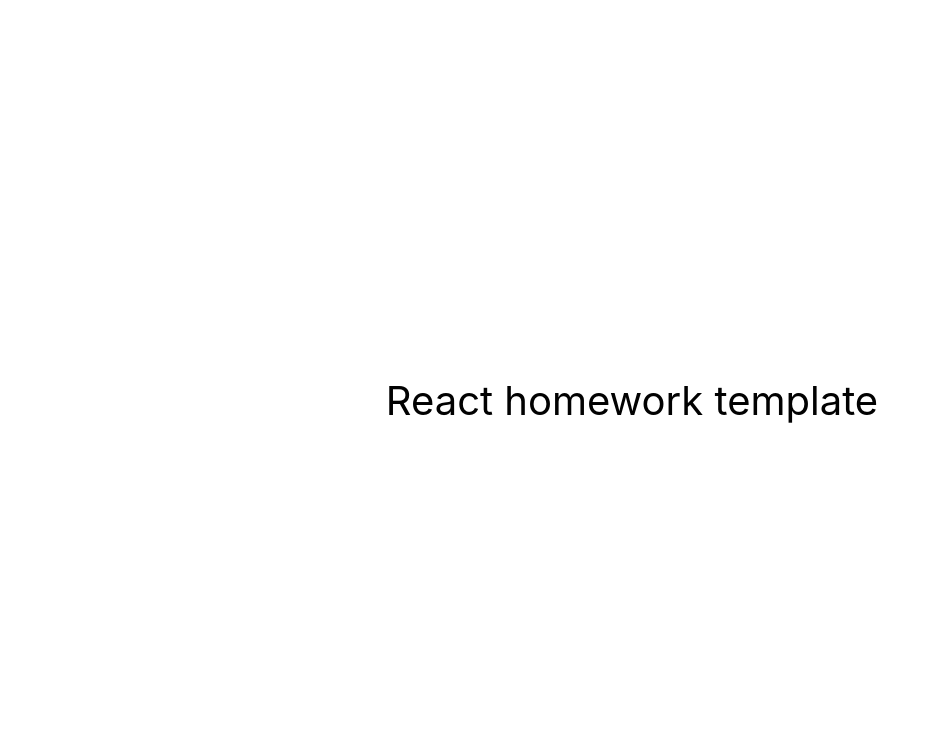
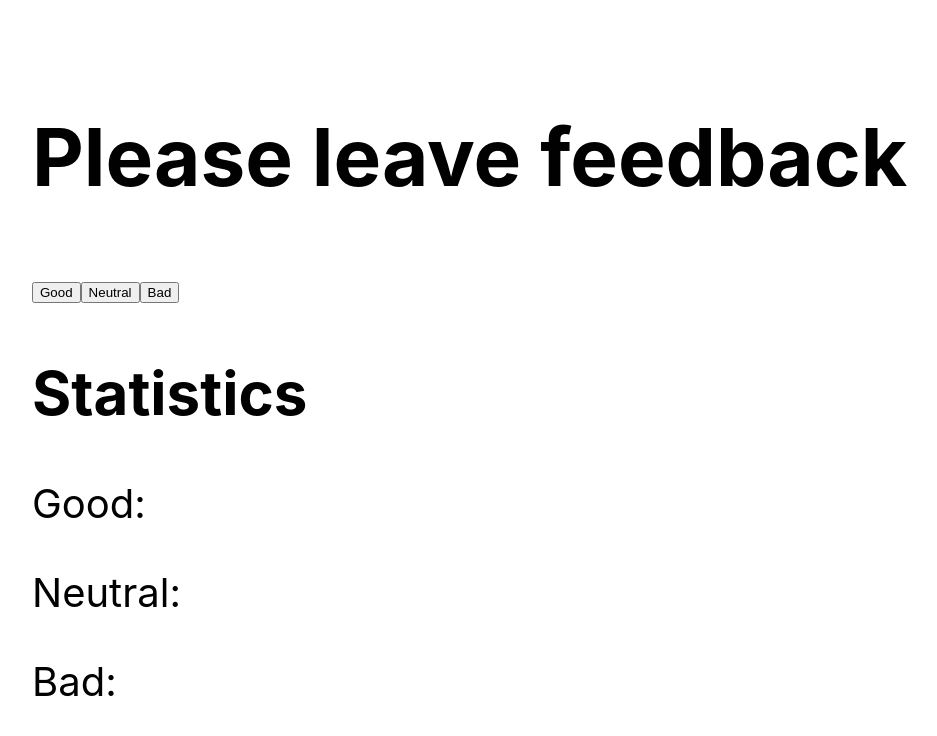
Before and after one commit to Psycameron/goit-react-hw-02-feedback, a React (Create React App) app: page / in a window 1280 px wide. Shown: the top 736 px of the page, without its empty margins (8-945 px from the left). Built offline with nearby package versions, Linux system fonts and the light colour scheme.

Commit message:
Add basic markup

```diff
--- a/src/components/App.jsx
+++ b/src/components/App.jsx
@@ -1,3 +1,7 @@
+import React from 'react';
+
+import FeedbackForm from './FeedbackForm/FeedbackForm';
+
 export const App = () => {
   return (
     <div
@@ -7,10 +11,10 @@ export const App = () => {
         justifyContent: 'center',
         alignItems: 'center',
         fontSize: 40,
-        color: '#010101'
+        color: '#010101',
       }}
     >
-      React homework template
+      <FeedbackForm />
     </div>
   );
 };
--- /dev/null
+++ b/src/components/FeedbackForm/FeedbackForm.jsx
@@ -0,0 +1,37 @@
+import React, { Component } from 'react';
+
+import style from './FeedbackForm.module.css';
+
+class FeedbackForm extends Component {
+  state = {
+    good: 0,
+    neutral: 0,
+    bad: 0,
+  };
+
+  render() {
+    return (
+      <div className={style.FeedbackForm}>
+        <h1>Please leave feedback</h1>
+        <button type="button">Good</button>
+        <button type="button">Neutral</button>
+        <button type="button">Bad</button>
+        <h2>Statistics</h2>
+        <p>
+          Good:
+          <span></span>
+        </p>
+        <p>
+          Neutral:
+          <span></span>
+        </p>
+        <p>
+          Bad:
+          <span></span>
+        </p>
+      </div>
+    );
+  }
+}
+
+export default FeedbackForm;
--- /dev/null
+++ b/src/components/FeedbackForm/FeedbackForm.module.css
@@ -0,0 +1,4 @@
+.FeedbackForm {
+    padding: 40px;
+  width: 100%;
+}
--- /dev/null
+++ b/src/components/FeedbackForm/index.jsx
@@ -0,0 +1 @@
+export * from './FeedbackForm';
```
